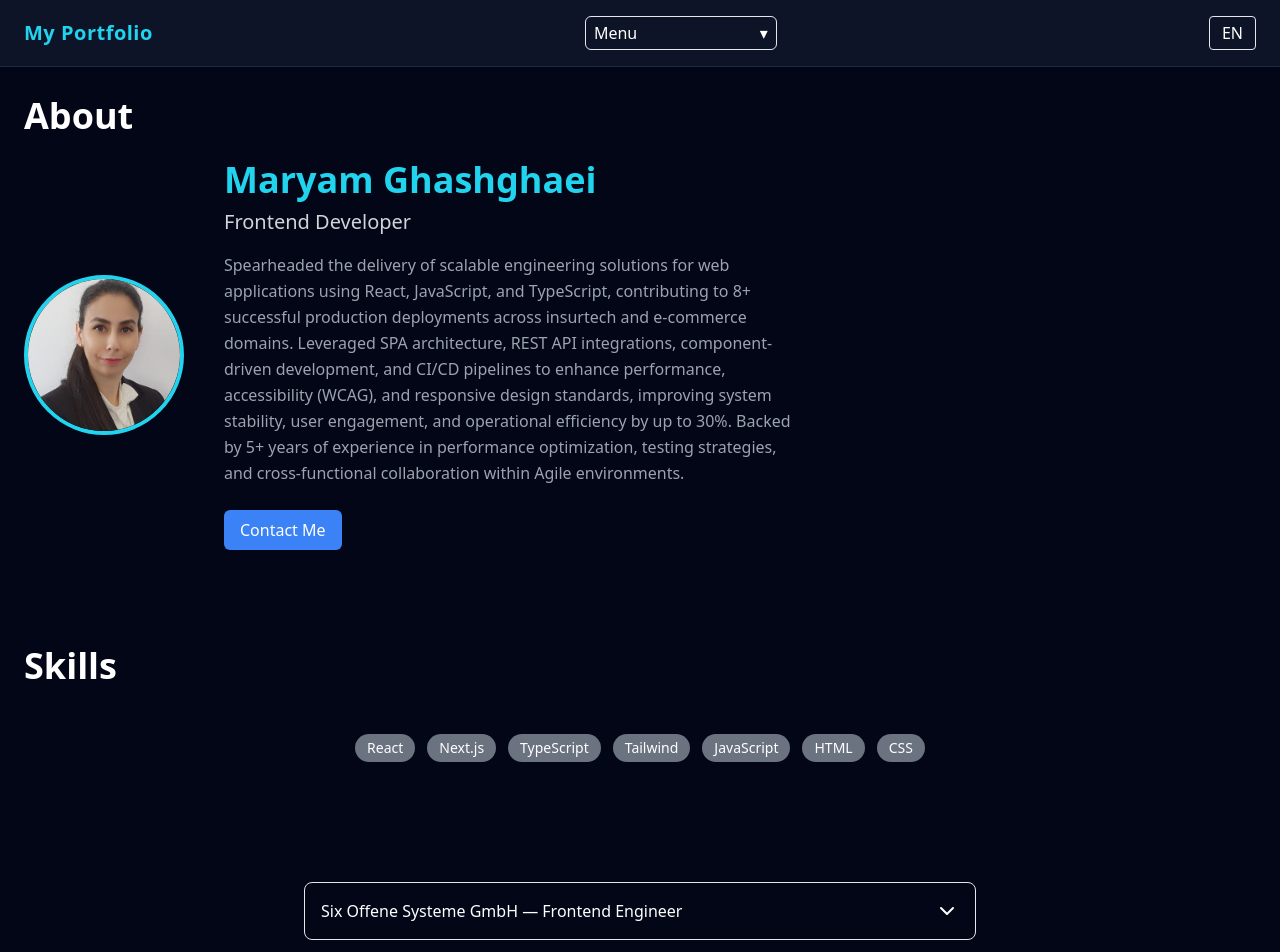
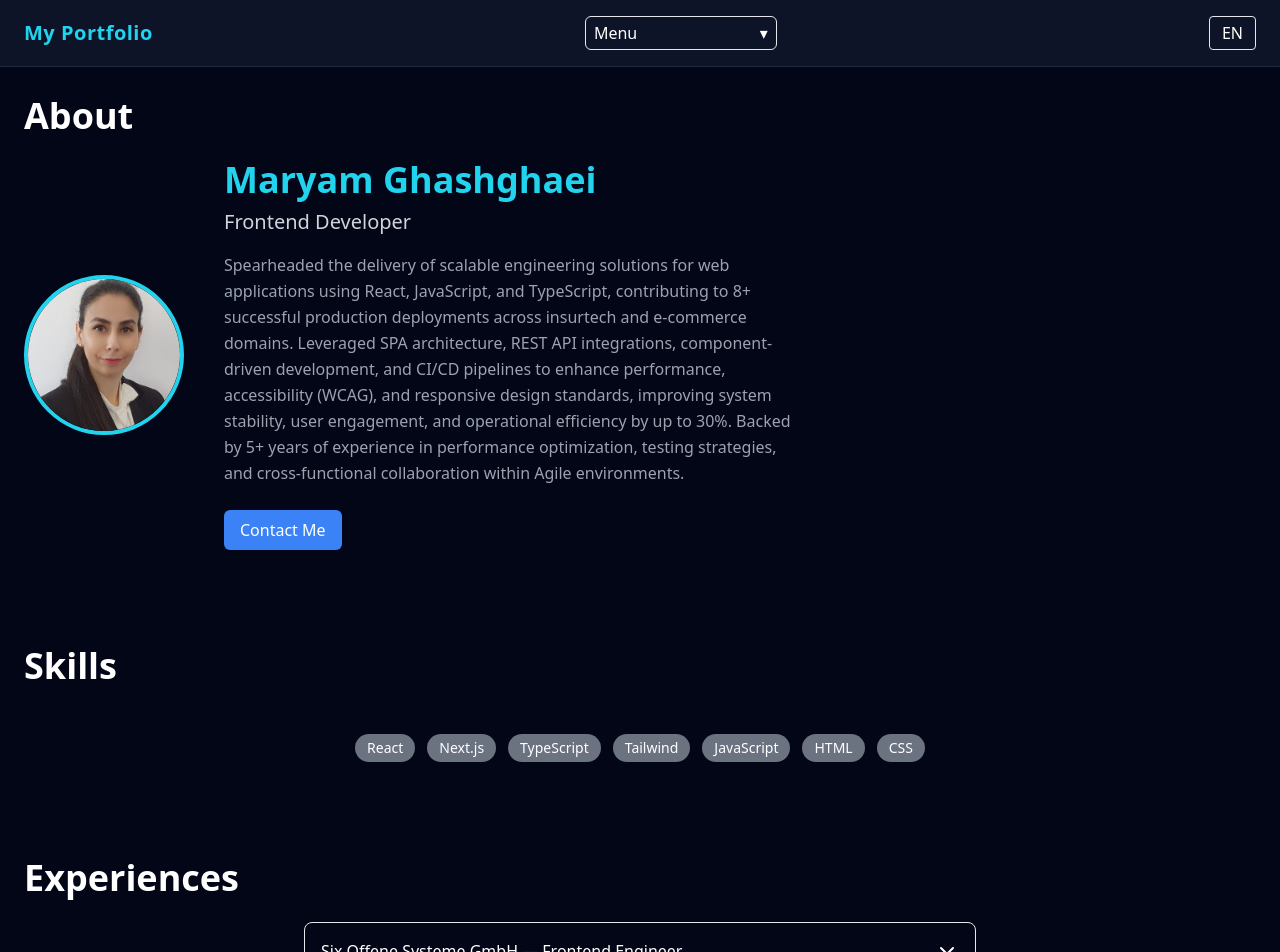
Before and after one commit to ghashghaei/my-portfolio, a Next.js app: page /en in a window 1280 px wide. Shown: the top 952 px of the page. Built offline with nearby package versions, Linux system fonts and the light colour scheme.

Commit message:
fix problem

```diff
--- a/app/[locale]/page.tsx
+++ b/app/[locale]/page.tsx
@@ -27,7 +27,9 @@ export default async function HomePage({ params }: PageProps) {
           </h2>
           {section.id === "about" && <AboutSection locale={locale} />}
           {section.id === "skills" && <SkillsSection />}
-          {section.id === "experience" && <ExperienceSection locale={locale} />}
+          {section.id === "experiences" && (
+            <ExperienceSection locale={locale} />
+          )}
         </section>
       ))}
     </div>
--- a/app/config/section.ts
+++ b/app/config/section.ts
@@ -5,5 +5,5 @@ export interface Section {
 export const sections: Section[] = [
   { id: "about" },
   { id: "skills" },
-  { id: "experience" },
+  { id: "experiences" },
 ];
```
